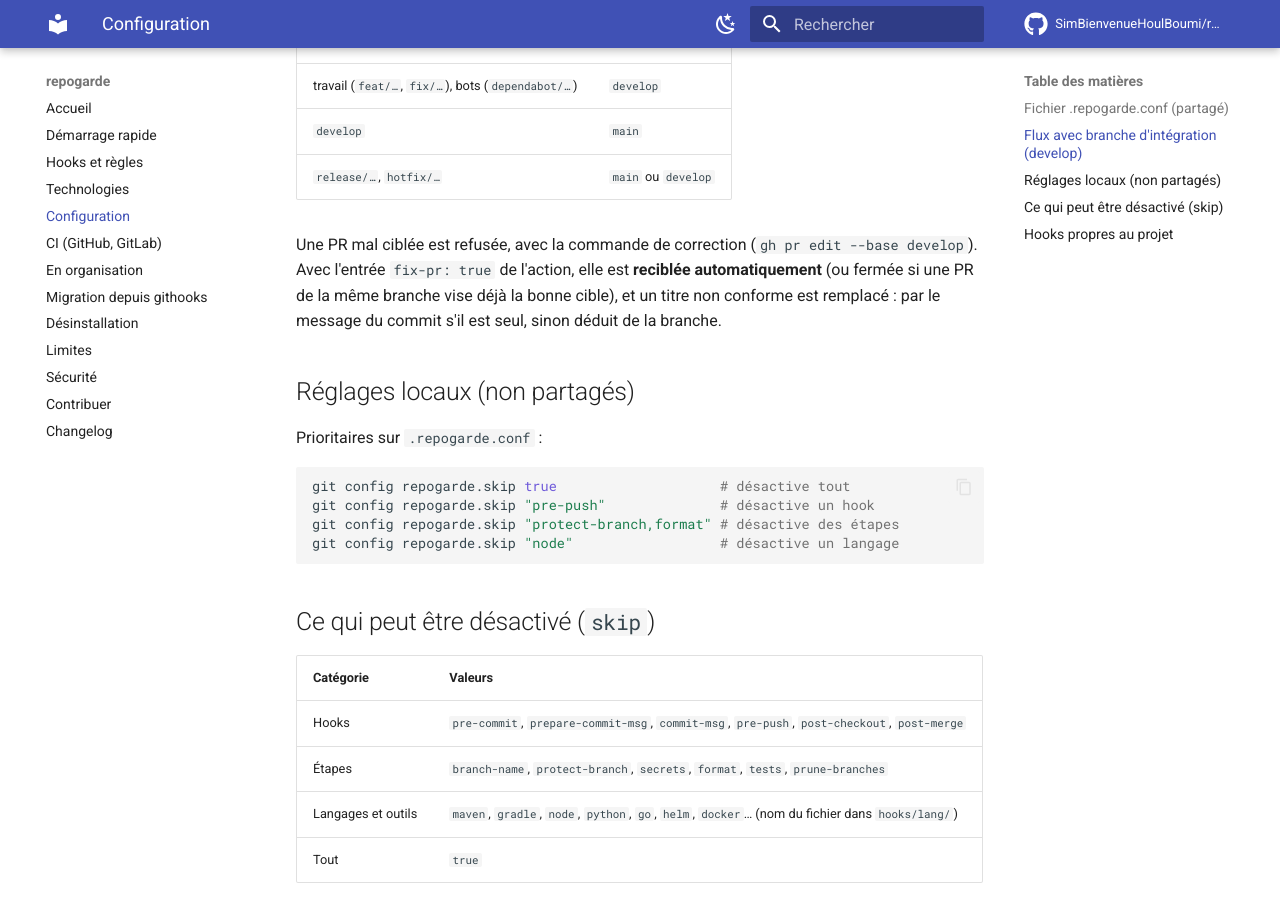
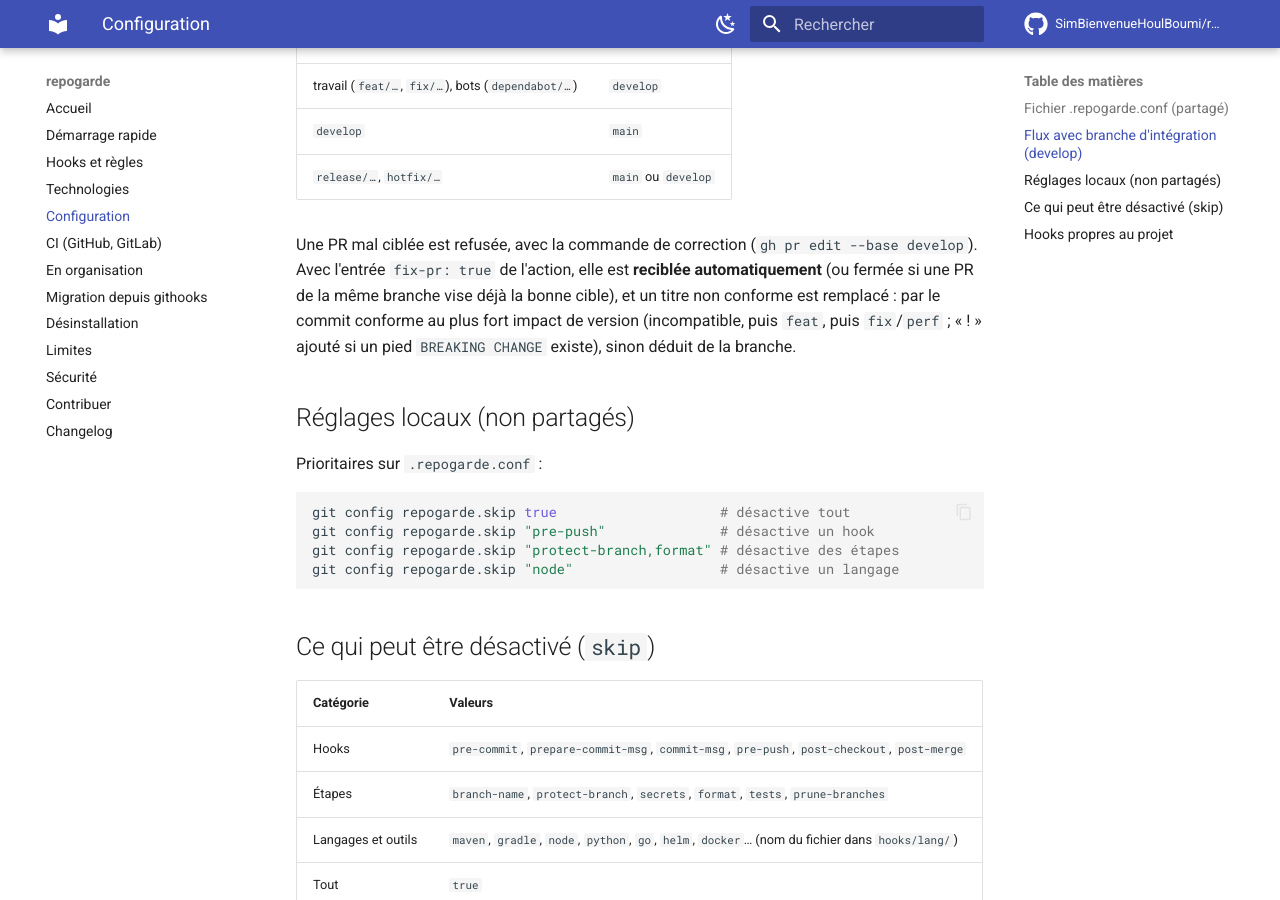
Before and after one commit to SimBienvenueHoulBoumi/githooks, an MkDocs documentation site: the page built from docs/configuration.md, in a window 1280 px wide and 900 px high, scrolled down 896 px. Built offline with MkDocs 1.6.1 and Material for MkDocs 9.7.7, drawn with Linux system fonts in a browser that asks for light colours; comment, search, counter and statistics services are not loaded.

Commit message:
feat(ci): titre de PR repris du commit au plus fort impact de version

```diff
--- a/docs/configuration.md
+++ b/docs/configuration.md
@@ -38,7 +38,7 @@ La CI vérifie alors la cible de chaque PR :
 | `develop` | `main` |
 | `release/…`, `hotfix/…` | `main` ou `develop` |
 
-Une PR mal ciblée est refusée, avec la commande de correction (`gh pr edit --base develop`). Avec l'entrée `fix-pr: true` de l'action, elle est **reciblée automatiquement** (ou fermée si une PR de la même branche vise déjà la bonne cible), et un titre non conforme est remplacé : par le message du commit s'il est seul, sinon déduit de la branche.
+Une PR mal ciblée est refusée, avec la commande de correction (`gh pr edit --base develop`). Avec l'entrée `fix-pr: true` de l'action, elle est **reciblée automatiquement** (ou fermée si une PR de la même branche vise déjà la bonne cible), et un titre non conforme est remplacé : par le commit conforme au plus fort impact de version (incompatible, puis `feat`, puis `fix`/`perf` ; « ! » ajouté si un pied `BREAKING CHANGE` existe), sinon déduit de la branche.
 
 ## Réglages locaux (non partagés)
 
```
Also changed, not shown: 2 other files.
